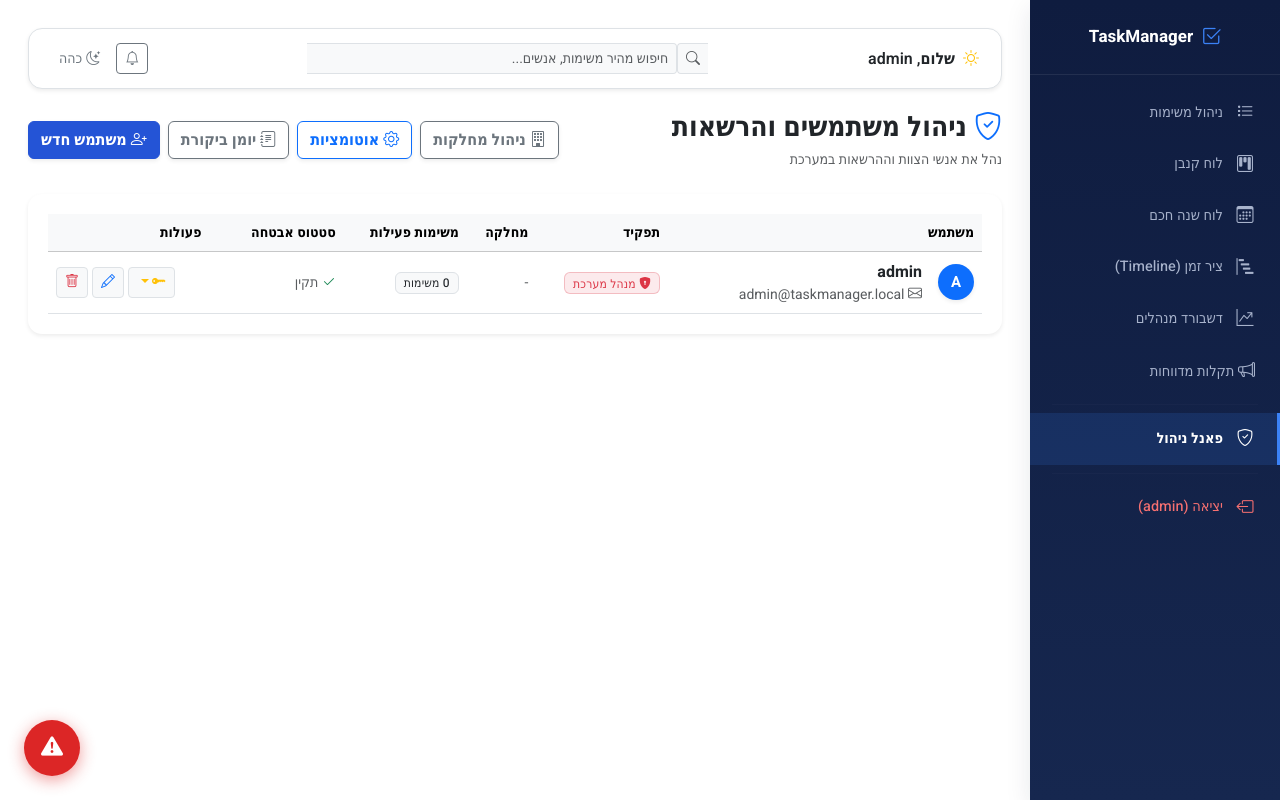
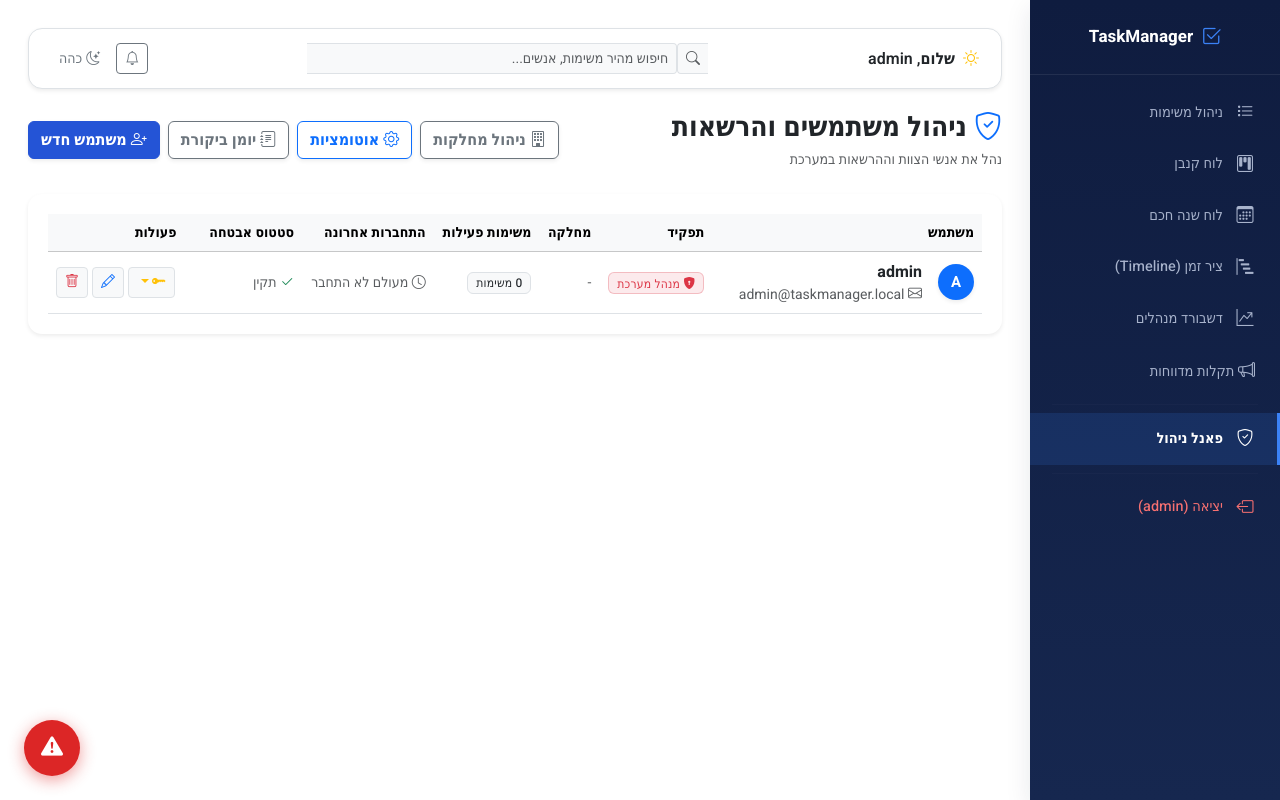
Before and after one commit to mv89-heb/task_manager, a Flask app: page /admin in a window 1280 px wide. Run offline with Flask 3, Linux system fonts and the light colour scheme; a user stored in the database is signed in; data that the repository does not hold is empty; some libraries are stand-ins or nearby versions.

Commit message:
fix(admin): show last login time in user management

```diff
--- a/app/templates/admin.html
+++ b/app/templates/admin.html
@@ -25,6 +25,7 @@
                     <th>תפקיד</th>
                     <th>מחלקה</th>
                     <th>משימות פעילות</th>
+                    <th>התחברות אחרונה</th>
                     <th>סטטוס אבטחה</th>
                     <th class="text-end pe-4">פעולות</th>
                 </tr>
@@ -66,6 +67,13 @@
                         <span class="badge bg-light text-dark border px-2 py-1">{{ stat.task_count }} משימות</span>
                     </td>
                     <td>
+                        {% if stat.user.last_login_at %}
+                            <span class="small text-muted"><i class="bi bi-clock-history"></i> {{ stat.user.last_login_at.strftime('%d/%m/%Y %H:%M') }}</span>
+                        {% else %}
+                            <span class="small text-muted"><i class="bi bi-clock"></i> מעולם לא התחבר</span>
+                        {% endif %}
+                    </td>
+                    <td>
                         {% if stat.user.must_change_password %}
                             <span class="badge bg-warning text-dark border border-warning" title="המשתמש יצטרך להחליף סיסמה בכניסה הבאה"><i class="bi bi-exclamation-triangle"></i> חובת איפוס</span>
                         {% else %}
@@ -74,7 +82,6 @@
                     </td>
                     <td class="text-end pe-4">
                         <div class="d-flex justify-content-end gap-1">
-                            <!-- Quick Reset Password Dropdown -->
                             <div class="dropdown d-inline">
                                 <button class="btn btn-sm btn-light border text-warning dropdown-toggle" type="button" data-bs-toggle="dropdown" title="איפוס סיסמה מהיר">
                                     <i class="bi bi-key-fill"></i>
@@ -89,9 +96,7 @@
                                     {% endif %}
                                 </ul>
                             </div>
-
                             <a href="/admin/user/{{ stat.user.id }}/edit" class="btn btn-sm btn-light border text-primary" title="עריכת משתמש"><i class="bi bi-pencil"></i></a>
-
                             {% if stat.user.username != 'mv' %}
                             <form method="POST" action="/admin/delete_user/{{ stat.user.id }}" class="d-inline" onsubmit="return confirm('האם אתה בטוח שברצונך למחוק משתמש זה? כל משימותיו יימחקו גם כן!')">
                                 <input type="hidden" name="csrf_token" value="{{ csrf_token() }}">
@@ -103,7 +108,7 @@
                 </tr>
                 {% else %}
                 <tr>
-                    <td colspan="6" class="text-center py-4 text-muted">לא נמצאו משתמשים.</td>
+                    <td colspan="7" class="text-center py-4 text-muted">לא נמצאו משתמשים.</td>
                 </tr>
                 {% endfor %}
             </tbody>
@@ -111,7 +116,6 @@
     </div>
 </div>
 
-<!-- Quick Reset Modal (Operational Flow) -->
 <div class="modal fade" id="quickResetModal" tabindex="-1" aria-hidden="true">
     <div class="modal-dialog modal-dialog-centered">
         <div class="modal-content border-0 shadow-lg rounded-4">
@@ -123,7 +127,6 @@
                 <p class="text-muted mb-2">הסיסמה הזמנית החדשה עבור המשתמש <strong id="qrUsername" class="text-dark"></strong> היא:</p>
                 <div class="display-6 fw-bold text-dark mb-3 py-3 bg-light rounded-3 border" style="letter-spacing: 2px;" id="qrTempPassword"></div>
                 <p class="small text-danger fw-semibold bg-danger bg-opacity-10 p-2 rounded"><i class="bi bi-exclamation-triangle"></i> המערכת תנעל את העובד למסך החלפת סיסמה מיד לאחר שיתחבר עם סיסמה זו.</p>
-
                 <a id="qrWhatsappBtn" href="#" target="_blank" class="btn btn-success fw-bold w-100 mt-2 rounded-pill shadow-sm"><i class="bi bi-whatsapp fs-5 me-1"></i> שלח לעובד בוואטסאפ</a>
             </div>
             <div class="modal-footer border-top-0">
@@ -136,55 +139,36 @@
 <script>
 function quickResetPassword(userId, mode) {
     const csrfToken = document.querySelector('meta[name="csrf-token"]').getAttribute('content');
-
-    if (mode === 'manual' && !confirm('האם אתה בטוח שברצונך לאפס מיד את הסיסמה למשתמש זה? הוא לא יוכל להתחבר יותר עם הסיסמה הישנה, ותונפק לו סיסמה חדשה אקראית.')) {
-        return;
-    }
-
+    if (mode === 'manual' && !confirm('האם אתה בטוח שברצונך לאפס מיד את הסיסמה למשתמש זה? הוא לא יוכל להתחבר יותר עם הסיסמה הישנה, ותונפק לו סיסמה חדשה אקראית.')) return;
     fetch(`/admin/user/${userId}/quick_reset`, {
         method: 'POST',
-        headers: {
-            'Content-Type': 'application/json',
-            'X-CSRFToken': csrfToken
-        },
+        headers: {'Content-Type': 'application/json', 'X-CSRFToken': csrfToken},
         body: JSON.stringify({ mode: mode })
     })
     .then(response => response.json())
     .then(data => {
         if (data.success) {
             if (mode === 'email') {
-                if (typeof createToast === 'function') createToast(data.message, 'success');
-                else alert(data.message);
-            } else if (mode === 'manual') {
-                // Show Modal with Temp Password
+                if (typeof createToast === 'function') createToast(data.message, 'success'); else alert(data.message);
+            } else {
                 document.getElementById('qrUsername').textContent = data.username;
                 document.getElementById('qrTempPassword').textContent = data.temp_password;
-
                 const waBtn = document.getElementById('qrWhatsappBtn');
                 if (data.phone) {
                     const message = `היי ${data.username}, הסיסמה שלך למערכת אופסה.\n*הסיסמה הזמנית שלך היא:* ${data.temp_password}\n\nהמערכת תבקש ממך לבחור סיסמה קבועה וחדשה ברגע שתתחבר.`;
                     waBtn.href = `https://wa.me/${data.phone.replace(/\D/g,'')}?text=${encodeURIComponent(message)}`;
                     waBtn.style.display = 'block';
-                } else {
-                    waBtn.style.display = 'none';
-                }
-
+                } else waBtn.style.display = 'none';
                 const modal = new bootstrap.Modal(document.getElementById('quickResetModal'));
                 modal.show();
-
-                // Reload page after modal is closed to show the updated security status (Yellow Badge)
-                document.getElementById('quickResetModal').addEventListener('hidden.bs.modal', function () {
-                    window.location.reload();
-                });
+                document.getElementById('quickResetModal').addEventListener('hidden.bs.modal', function () { window.location.reload(); });
             }
         } else {
-            if (typeof createToast === 'function') createToast(data.message, 'danger');
-            else alert(data.message);
+            if (typeof createToast === 'function') createToast(data.message, 'danger'); else alert(data.message);
         }
     })
-    .catch(error => {
-        if (typeof createToast === 'function') createToast('שגיאת תקשורת. נסה שוב.', 'danger');
-        else alert('שגיאת תקשורת. נסה שוב.');
+    .catch(() => {
+        if (typeof createToast === 'function') createToast('שגיאת תקשורת. נסה שוב.', 'danger'); else alert('שגיאת תקשורת. נסה שוב.');
     });
 }
 </script>
```
